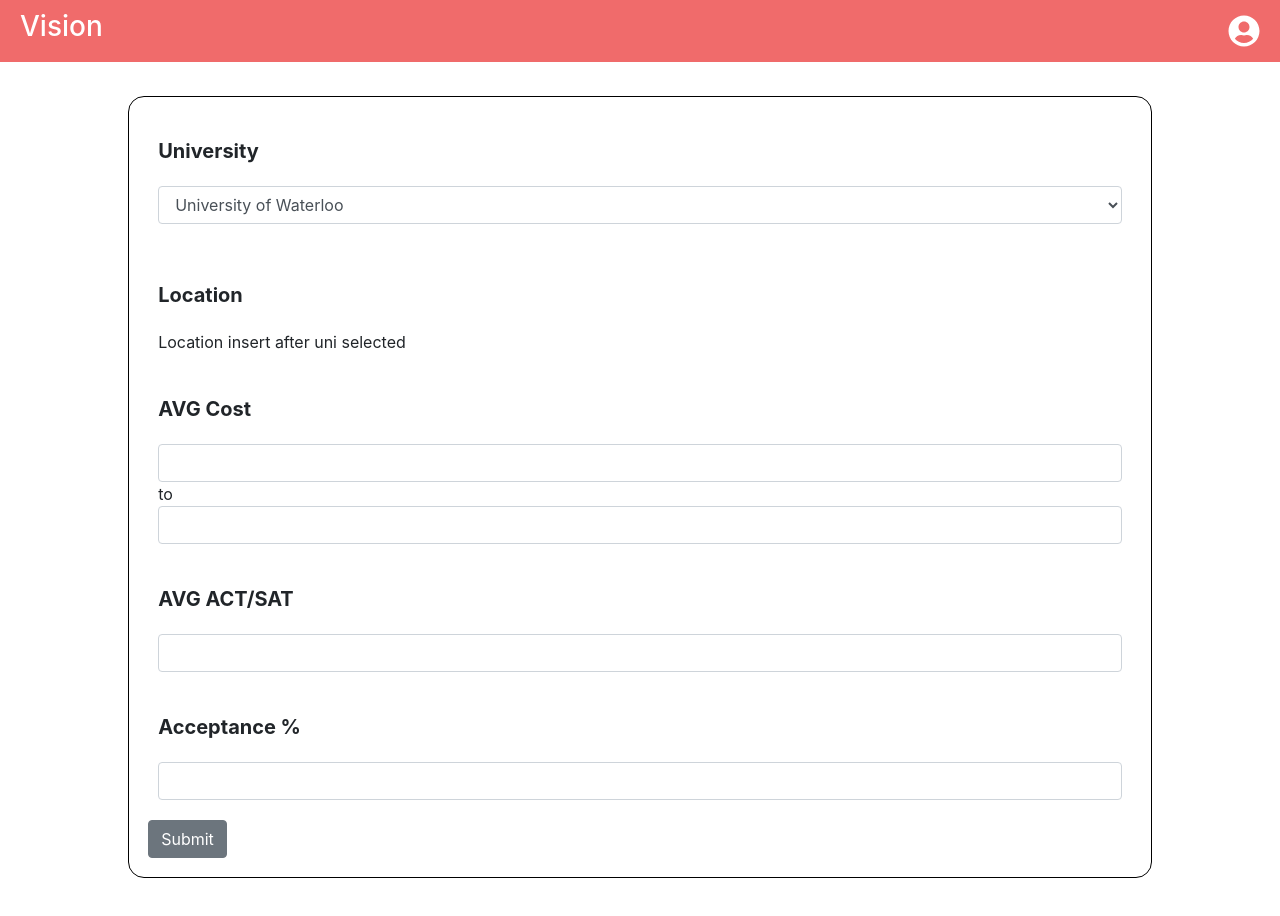
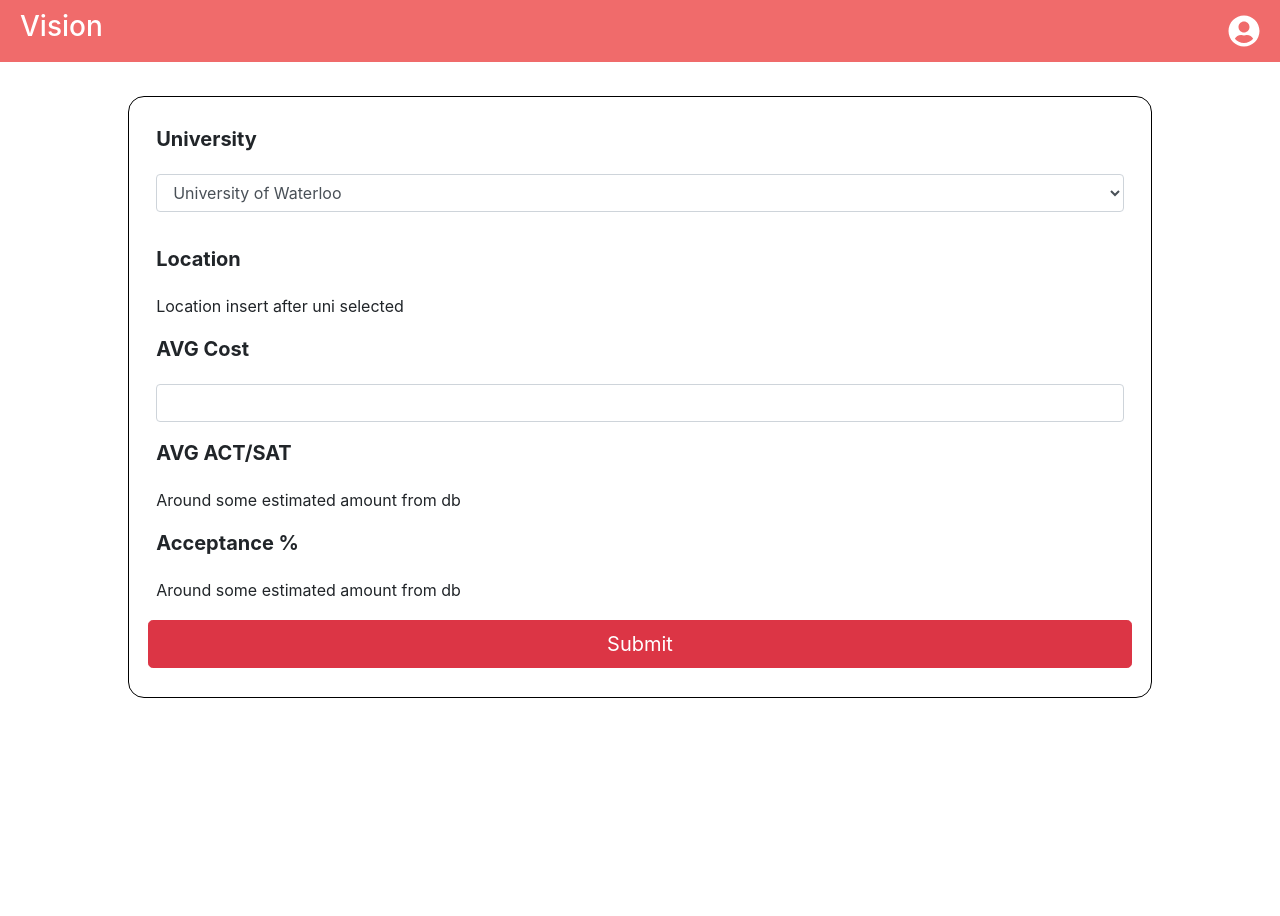
Before and after one commit to valamuri2020/Vision, a React (Create React App) app: page /list/1 in a window 1280 px wide. Shown: the top 916 px of the page. After the commit the page ends 800 px from the top, so only its background shows below. Built offline with nearby package versions, Linux system fonts and the light colour scheme.

Commit message:
modified form to match comments, change button color

```diff
--- a/src/components/list/listCard.jsx
+++ b/src/components/list/listCard.jsx
@@ -6,7 +6,6 @@ import { Link } from "react-router-dom";
 
 export default function ListCard() {
     return (
-
         <Card>
             <Element>
                 <Heading>University</Heading>
@@ -26,18 +25,19 @@ export default function ListCard() {
             </Element>
             <Element>
                 <Heading>AVG Cost</Heading>
-                <Input/> to <Input/>
+                <Input/>
             </Element>
             <Element>
                 <Heading>AVG ACT/SAT</Heading>
-                <Input/>
+                <span>Around some estimated amount from db</span>
             </Element>
             <Element>
                 <Heading>Acceptance %</Heading>
-                <Input/>
+                <span>Around some estimated amount from db</span>
             </Element>
             <Link to="/dashboard">
-                <Button>
+                <Button size="lg" block style={{margin: '10px 0px'}} color='danger'>
+                    {/* color='#F06B6B' for button does not work as expected */}
                     Submit
                 </Button>
             </Link>
--- a/src/components/list/listStyles.jsx
+++ b/src/components/list/listStyles.jsx
@@ -11,7 +11,7 @@ export const Container = styled.div`
     }
 `
 export const Element = styled.div`
-    margin:20px 10px;
+    margin:0.5em;
 
 `
 export const Heading = styled.div`
```
